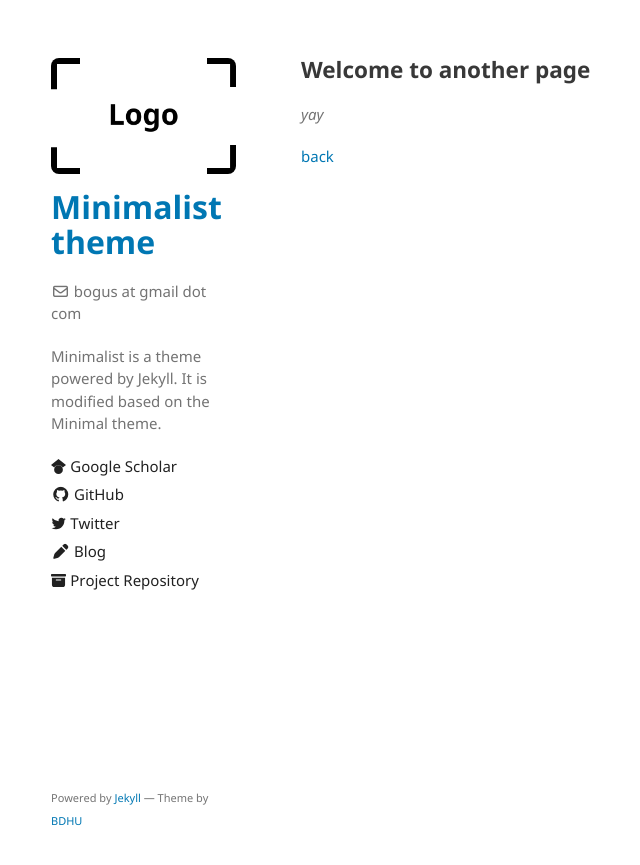
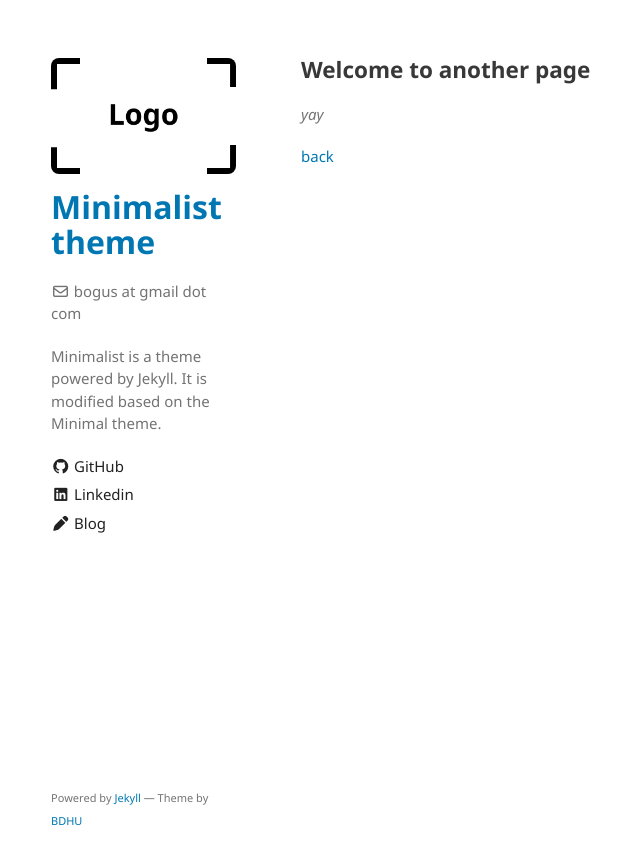
Before and after one commit to FilippoBau/FilippoBau.github.io, a Jekyll site: the page built from another-page.md, in a window 1280 px wide. Shown: the top 865 px of the page, without its empty margins (159-799 px from the left). Built offline with Jekyll 4.4.1, drawn with Linux system fonts in a browser that asks for light colours; our own code applies the rules of GitHub Pages for plain Markdown files.

Commit message:
sidebar changes

```diff
--- a/_config.yml
+++ b/_config.yml
@@ -12,21 +12,15 @@ plugins:
 
 # You can find fonts from https://iconify.design or https://fontawesome.com. Below is just an example illustrating how to use custom icons
 sidebar:
-  - name: Google Scholar
-    icon: <svg xmlns="http://www.w3.org/2000/svg" aria-hidden="true" role="img" style="vertical-align:-0.125em;" width="1em" height="1em" preserveAspectRatio="xMidYMid meet" viewBox="0 0 24 24"><path d="M5.242 13.769L0 9.5L12 0l12 9.5l-5.242 4.269C17.548 11.249 14.978 9.5 12 9.5c-2.977 0-5.548 1.748-6.758 4.269zM12 10a7 7 0 1 0 0 14a7 7 0 0 0 0-14z" fill="currentColor"/></svg>
-    link: https://scholar.google.com/citations?user=zR6afi8AAAAJ
   - name: GitHub
     icon: <i class="fa-brands fa-github"></i>
-    link: https://github.com/BDHU
-  - name: Twitter
-    icon: <svg xmlns="http://www.w3.org/2000/svg" aria-hidden="true" role="img" style="vertical-align:-0.125em;" width="1em" height="1em" preserveAspectRatio="xMidYMid meet" viewBox="0 0 24 24"><g fill="none"><path d="M23.643 4.937c-.835.37-1.732.62-2.675.733a4.67 4.67 0 0 0 2.048-2.578a9.3 9.3 0 0 1-2.958 1.13a4.66 4.66 0 0 0-7.938 4.25a13.229 13.229 0 0 1-9.602-4.868c-.4.69-.63 1.49-.63 2.342A4.66 4.66 0 0 0 3.96 9.824a4.647 4.647 0 0 1-2.11-.583v.06a4.66 4.66 0 0 0 3.737 4.568a4.692 4.692 0 0 1-2.104.08a4.661 4.661 0 0 0 4.352 3.234a9.348 9.348 0 0 1-5.786 1.995a9.5 9.5 0 0 1-1.112-.065a13.175 13.175 0 0 0 7.14 2.093c8.57 0 13.255-7.098 13.255-13.254c0-.2-.005-.402-.014-.602a9.47 9.47 0 0 0 2.323-2.41l.002-.003z" fill="currentColor"/></g></svg>
-    link: https://twitter.com/BodunHu
+    link: https://github.com/FilippoBau
+  - name: Linkedin
+    icon: <i class="fa-brands fa-linkedin"></i>
+    link: www.linkedin.com/in/filippo-baudanza-3a62a1257
   - name: Blog
     icon: <i class="fa-solid fa-pen"></i>
-    link: https://www.bodunhu.com/blog/
-  - name: Project Repository
-    icon: <svg xmlns="http://www.w3.org/2000/svg" aria-hidden="true" role="img" style="vertical-align:-0.125em;" width="1em" height="1em" preserveAspectRatio="xMidYMid meet" viewBox="0 0 16 16"><g fill="currentColor"><path d="M12.643 15C13.979 15 15 13.845 15 12.5V5H1v7.5C1 13.845 2.021 15 3.357 15h9.286zM5.5 7h5a.5.5 0 0 1 0 1h-5a.5.5 0 0 1 0-1zM.8 1a.8.8 0 0 0-.8.8V3a.8.8 0 0 0 .8.8h14.4A.8.8 0 0 0 16 3V1.8a.8.8 0 0 0-.8-.8H.8z"/></g></svg>
-    link: https://github.com/BDHU/minimalist
+    link: https://FilippoBau.github.io/blog/
 
 # https://github.com/github/pages-gem/issues/399#issuecomment-301827749
 # When running locally, we run into the following error —
```
